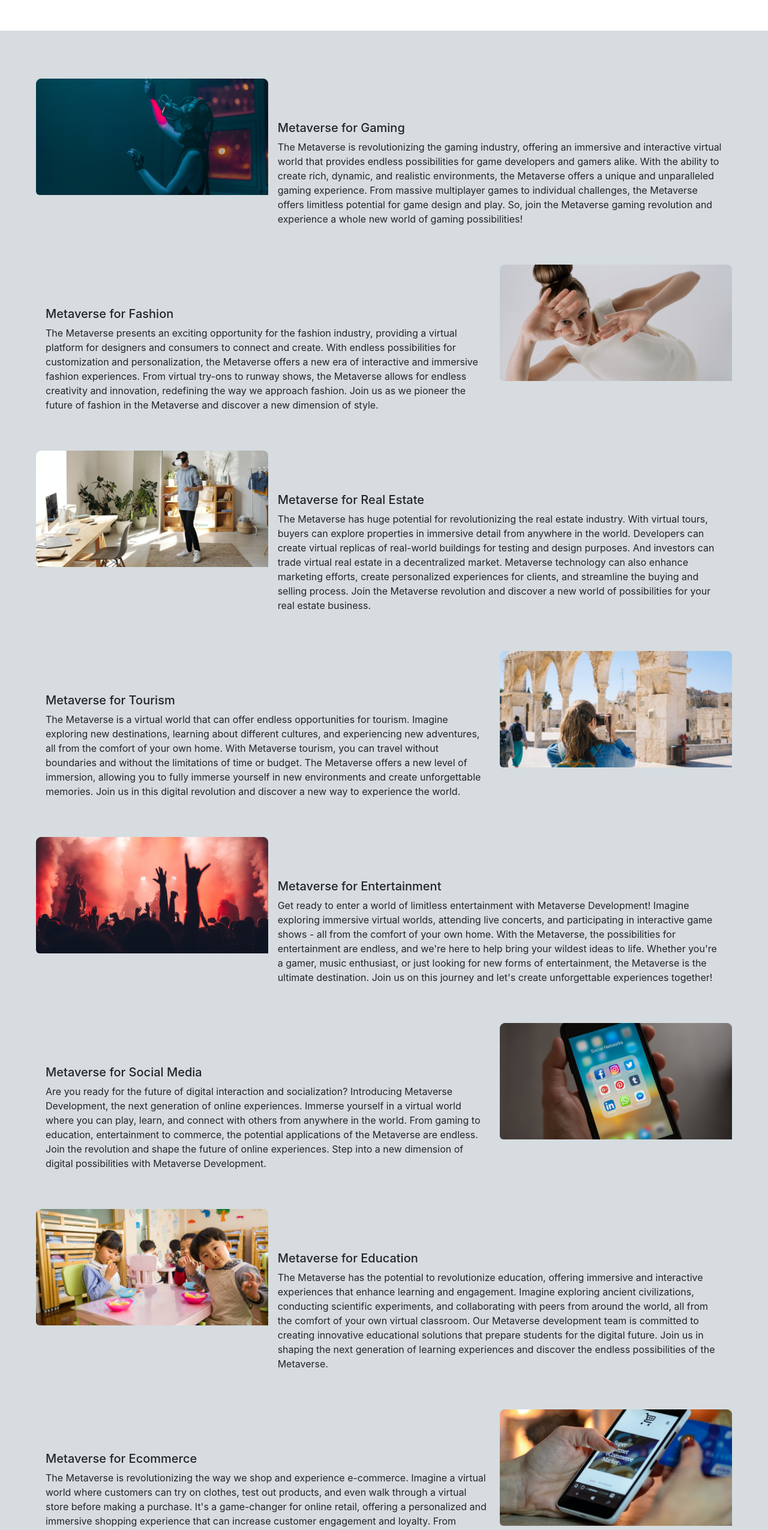
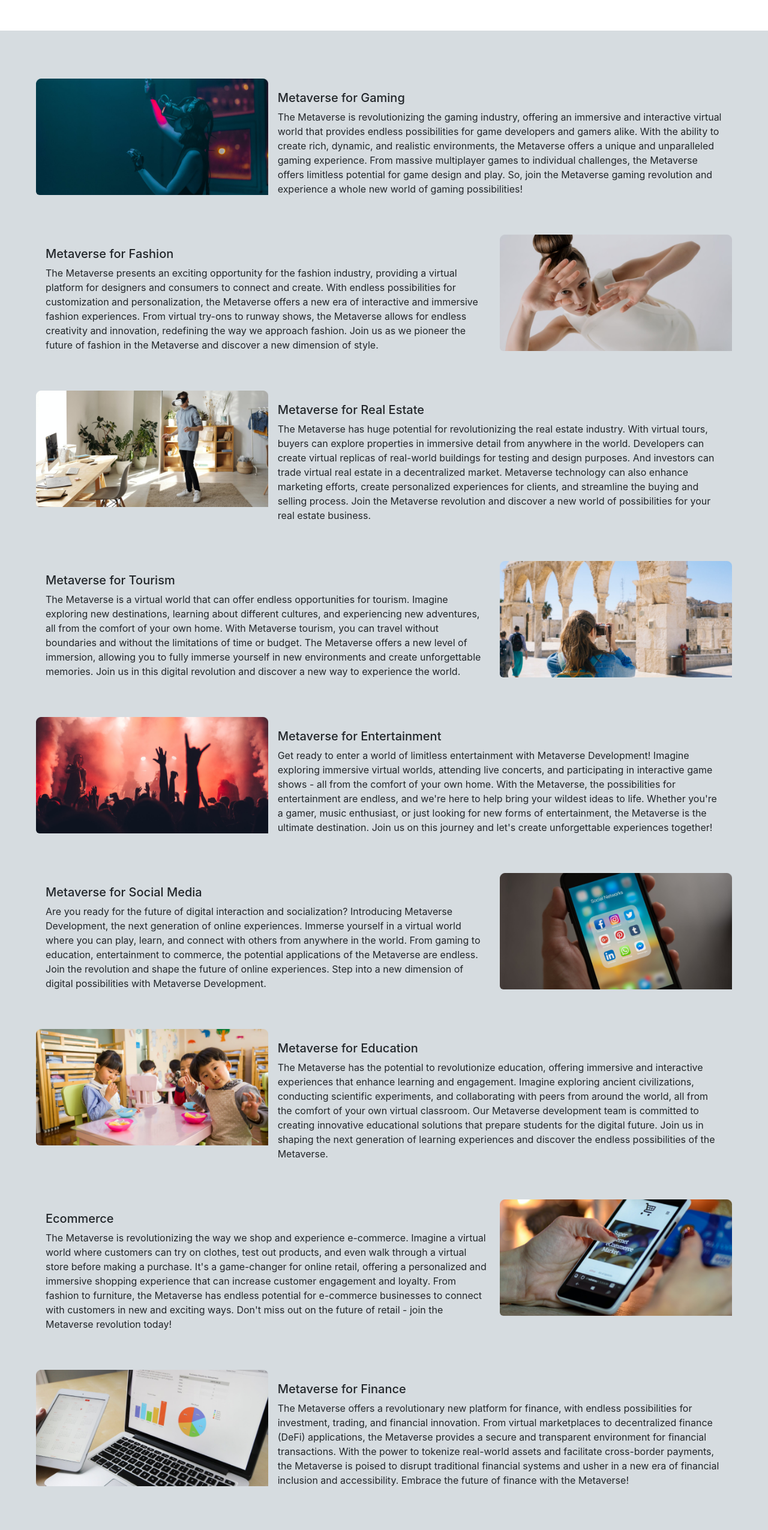
Before and after one commit to placeparks/Blockwise-tech, a React (Create React App) app: page /Metaverse in a window 1280 px wide. Shown: the part 820-3370 px from the top of the page at 60% size. Built offline with nearby package versions, Linux system fonts and the light colour scheme.

Commit message:
Update Cards.js

```diff
--- a/src/components/Metaverse/Cards.js
+++ b/src/components/Metaverse/Cards.js
@@ -10,7 +10,8 @@ export default function Cards(){
       <img src="/Metaverse/gamingMeta.png" className="img-fluid rounded-start" alt="..."/>
     </div>
     <div className="col-md-8">
-      <div className="card-body" style={{paddingTop:"70px"}}>
+
+      <div className="card-body" style={{paddingTop:"20px"}}>
         <h5 className="card-title">Metaverse for Gaming</h5>
         <p className="card-text">The Metaverse is revolutionizing the gaming industry, offering an immersive and interactive virtual world that provides endless possibilities for game developers and gamers alike. With the ability to create rich, dynamic, and realistic environments, the Metaverse offers a unique and unparalleled gaming experience. From massive multiplayer games to individual challenges, the Metaverse offers limitless potential for game design and play. So, join the Metaverse gaming revolution and experience a whole new world of gaming possibilities!</p>      </div>
     </div>
@@ -22,7 +23,7 @@ export default function Cards(){
 <div className="card mb-5" style={{maxWidth:"100%", background:"transparent", border:"none"}}>
 <div className="row g-0">
     <div className="col-md-8">
-    <div className="card-body" style={{paddingTop:"70px"}}>
+    <div className="card-body" style={{paddingTop:"20px"}}>
         <h5 className="card-title">Metaverse for Fashion</h5>
         <p className="card-text">The Metaverse presents an exciting opportunity for the fashion industry, providing a virtual platform for designers and consumers to connect and create. With endless possibilities for customization and personalization, the Metaverse offers a new era of interactive and immersive fashion experiences. From virtual try-ons to runway shows, the Metaverse allows for endless creativity and innovation, redefining the way we approach fashion. Join us as we pioneer the future of fashion in the Metaverse and discover a new dimension of style.</p>      </div>
     </div>
@@ -41,7 +42,7 @@ export default function Cards(){
       <img src="/Metaverse/realEstate.png" className="img-fluid rounded-start" alt="..."/>
     </div>
     <div className="col-md-8">
-    <div className="card-body" style={{paddingTop:"70px"}}>
+    <div className="card-body" style={{paddingTop:"20px"}}>
         <h5 className="card-title">Metaverse for Real Estate</h5>
         <p className="card-text">The Metaverse has huge potential for revolutionizing the real estate industry. With virtual tours, buyers can explore properties in immersive detail from anywhere in the world. Developers can create virtual replicas of real-world buildings for testing and design purposes. And investors can trade virtual real estate in a decentralized market. Metaverse technology can also enhance marketing efforts, create personalized experiences for clients, and streamline the buying and selling process. Join the Metaverse revolution and discover a new world of possibilities for your real estate business.</p>      </div>
     </div>
@@ -53,7 +54,7 @@ export default function Cards(){
 <div className="card mb-5" style={{maxWidth:"100%", background:"transparent", border:"none"}}>
 <div className="row g-0">
     <div className="col-md-8">
-    <div className="card-body" style={{paddingTop:"70px"}}>
+    <div className="card-body" style={{paddingTop:"20px"}}>
         <h5 className="card-title">Metaverse for Tourism</h5>
         <p className="card-text">The Metaverse is a virtual world that can offer endless opportunities for tourism. Imagine exploring new destinations, learning about different cultures, and experiencing new adventures, all from the comfort of your own home. With Metaverse tourism, you can travel without boundaries and without the limitations of time or budget. The Metaverse offers a new level of immersion, allowing you to fully immerse yourself in new environments and create unforgettable memories. Join us in this digital revolution and discover a new way to experience the world.</p>      </div>
     </div>
@@ -73,7 +74,7 @@ export default function Cards(){
       <img src="/Metaverse/entertainment.png" className="img-fluid rounded-start" alt="..."/>
     </div>
     <div className="col-md-8">
-    <div className="card-body" style={{paddingTop:"70px"}}>
+    <div className="card-body" style={{paddingTop:"20px"}}>
         <h5 className="card-title">Metaverse for Entertainment</h5>
         <p className="card-text">Get ready to enter a world of limitless entertainment with Metaverse Development! Imagine exploring immersive virtual worlds, attending live concerts, and participating in interactive game shows - all from the comfort of your own home. With the Metaverse, the possibilities for entertainment are endless, and we're here to help bring your wildest ideas to life. Whether you're a gamer, music enthusiast, or just looking for new forms of entertainment, the Metaverse is the ultimate destination. Join us on this journey and let's create unforgettable experiences together!</p></div>
     </div>
@@ -85,7 +86,7 @@ export default function Cards(){
 <div className="card mb-5" style={{maxWidth:"100%", background:"transparent", border:"none"}}>
 <div className="row g-0">
     <div className="col-md-8">
-    <div className="card-body" style={{paddingTop:"70px"}}>
+    <div className="card-body" style={{paddingTop:"20px"}}>
         <h5 className="card-title">Metaverse for Social Media</h5>
         <p className="card-text">Are you ready for the future of digital interaction and socialization? Introducing Metaverse Development, the next generation of online experiences. Immerse yourself in a virtual world where you can play, learn, and connect with others from anywhere in the world. From gaming to education, entertainment to commerce, the potential applications of the Metaverse are endless. Join the revolution and shape the future of online experiences. Step into a new dimension of digital possibilities with Metaverse Development.</p>      </div>
     </div>
@@ -105,7 +106,7 @@ export default function Cards(){
       <img src="/Metaverse/education.png" className="img-fluid rounded-start" alt="..."/>
     </div>
     <div className="col-md-8">
-    <div className="card-body" style={{paddingTop:"70px"}}>
+    <div className="card-body" style={{paddingTop:"20px"}}>
         <h5 className="card-title">Metaverse for Education</h5>
         <p className="card-text">The Metaverse has the potential to revolutionize education, offering immersive and interactive experiences that enhance learning and engagement. Imagine exploring ancient civilizations, conducting scientific experiments, and collaborating with peers from around the world, all from the comfort of your own virtual classroom. Our Metaverse development team is committed to creating innovative educational solutions that prepare students for the digital future. Join us in shaping the next generation of learning experiences and discover the endless possibilities of the Metaverse.</p>      </div>
     </div>
@@ -117,9 +118,9 @@ export default function Cards(){
 <div className="card mb-5" style={{maxWidth:"100%", background:"transparent", border:"none"}}>
 <div className="row g-0">
     <div className="col-md-8">
-    <div className="card-body" style={{paddingTop:"70px"}}>
-        <h5 className="card-title">Metaverse for Ecommerce</h5>
-        <p className="card-text">The Metaverse is revolutionizing the way we shop and experience e-commerce. Imagine a virtual world where customers can try on clothes, test out products, and even walk through a virtual store before making a purchase. It's a game-changer for online retail, offering a personalized and immersive shopping experience that can increase customer engagement and loyalty. From fashion to furniture, the Metaverse has endless potential for e-commerce businesses to connect with customers in new and exciting ways. Don't miss out on the future of retail - join the Metaverse revolution today!</p>      </div>
+    <div className="card-body" style={{paddingTop:"20px"}}>
+        <h5 className="card-title">Ecommerce</h5>
+             <p className="card-text">The Metaverse is revolutionizing the way we shop and experience e-commerce. Imagine a virtual world where customers can try on clothes, test out products, and even walk through a virtual store before making a purchase. It's a game-changer for online retail, offering a personalized and immersive shopping experience that can increase customer engagement and loyalty. From fashion to furniture, the Metaverse has endless potential for e-commerce businesses to connect with customers in new and exciting ways. Don't miss out on the future of retail - join the Metaverse revolution today!</p>      </div>
     </div>
     <div className="col-md-4">
     <div className={styles.image}>
@@ -137,7 +138,7 @@ export default function Cards(){
       <img src="/Metaverse/finance.png" className="img-fluid rounded-start" alt="..."/>
     </div>
     <div className="col-md-8">
-    <div className="card-body" style={{paddingTop:"70px"}}>
+    <div className="card-body" style={{paddingTop:"20px"}}>
         <h5 className="card-title">Metaverse for Finance</h5>
         <p className="card-text">The Metaverse offers a revolutionary new platform for finance, with endless possibilities for investment, trading, and financial innovation. From virtual marketplaces to decentralized finance (DeFi) applications, the Metaverse provides a secure and transparent environment for financial transactions. With the power to tokenize real-world assets and facilitate cross-border payments, the Metaverse is poised to disrupt traditional financial systems and usher in a new era of financial inclusion and accessibility. Embrace the future of finance with the Metaverse!</p>      </div>
     </div>
```
